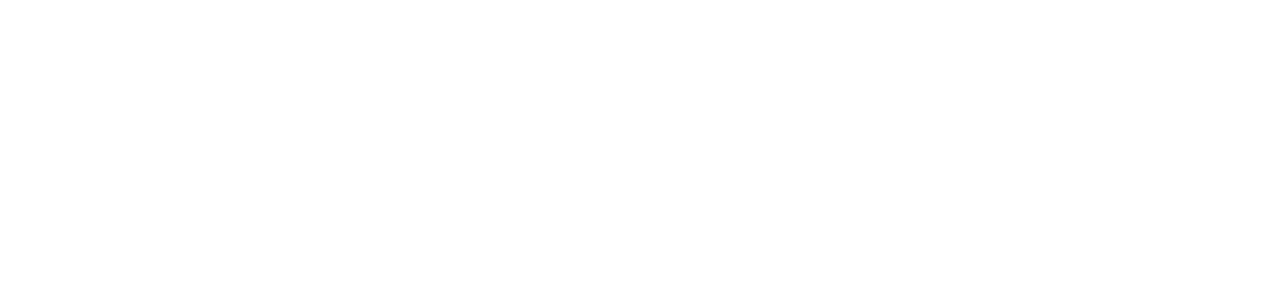
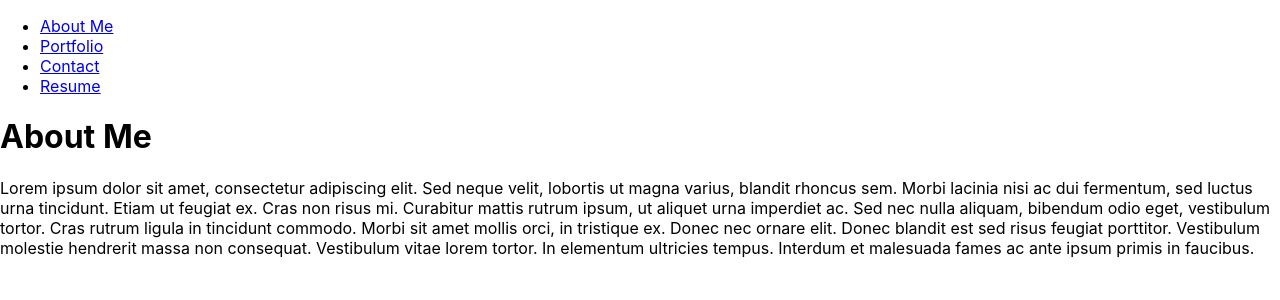
Before and after one commit to slwooten/react-portfolio, a React (Create React App) app: page / in a window 1280 px wide. Shown: the top 300 px of the page. Built offline with nearby package versions, Linux system fonts and the light colour scheme.

Commit message:
added nav.js to switch between pages on click

```diff
--- /dev/null
+++ b/src/components/Nav.js
@@ -0,0 +1,44 @@
+import React from 'react';
+
+// const navItem = (link, page, text) => {
+
+// }
+
+export default function Nav({ currentPage, handlePageChange }) {
+  return (
+    <ul className='nav nav-tabs'>
+      <li className='nav-item'>
+        <a
+          href='#aboutme'
+          onClick={() => handlePageChange('AboutMe')}
+          >
+            About Me
+          </a>
+      </li>
+      <li className='nav-item'>
+        <a
+          href='#portfolio'
+          onClick={() => handlePageChange('Portfolio')}
+          >
+            Portfolio
+          </a>
+      </li>
+      <li className='nav-item'>
+        <a
+          href='#contact'
+          onClick={() => handlePageChange('Contact')}
+          >
+            Contact
+          </a>
+      </li>
+      <li className='nav-item'>
+        <a
+          href='#resume'
+          onClick={() => handlePageChange('Resume')}
+          >
+            Resume
+          </a>
+      </li>
+    </ul>
+  );
+}
--- a/src/components/PortfolioContainer.js
+++ b/src/components/PortfolioContainer.js
@@ -1,4 +1,5 @@
 import React, { useState } from 'react';
+import Nav from './Nav';
 import AboutMe from './pages/AboutMe';
 import Portfolio from './pages/Portfolio';
 import Contact from './pages/Contact';
@@ -18,5 +19,14 @@
       return <Contact />;
     }
     return <Resume />;
-  }
+  };
+
+  const handlePageChange = (page) => setCurrentPage(page);
+
+  return (
+    <>
+      <Nav currentPage={currentPage} handlePageChange={handlePageChange} />
+      {renderPage()}
+    </>
+  );
 }
```
